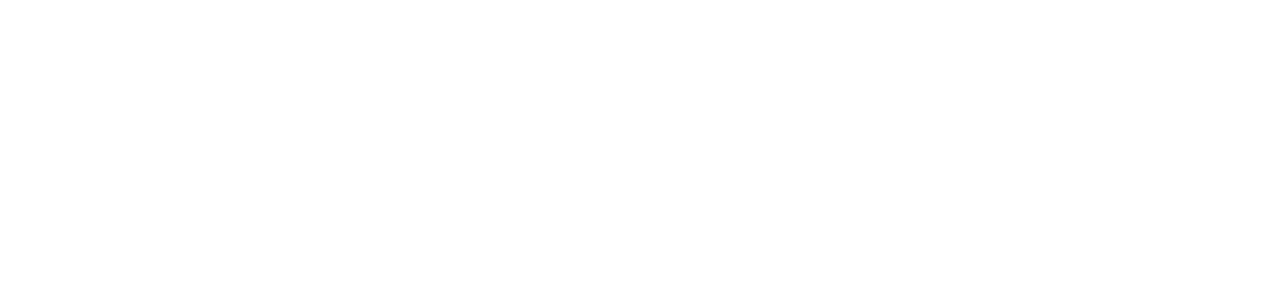
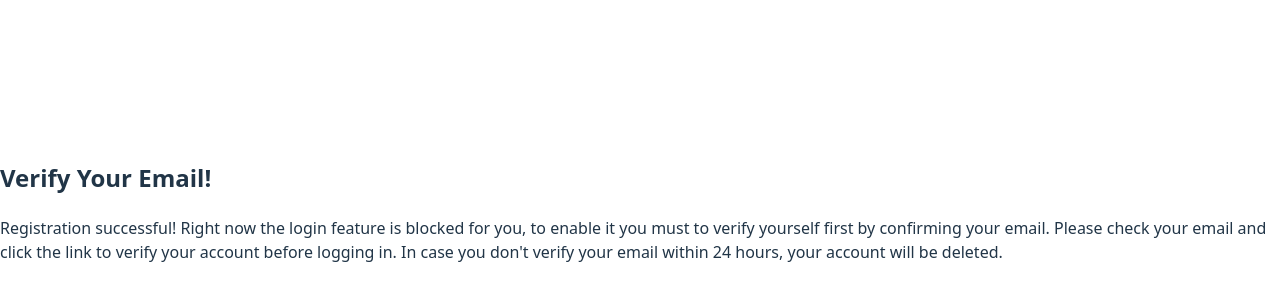
Before and after one commit to flaerqqqq/forum-project, a React (Vite) app in the folder frontend/: page /email-verify-notice in a window 1280 px wide. Before the commit this address had no page. Shown: the part 190-490 px from the top of the page. Built offline with nearby package versions, Linux system fonts and the light colour scheme.

Commit message:
confirm password feature and new page about email verification notice

```diff
--- a/frontend/src/App.jsx
+++ b/frontend/src/App.jsx
@@ -1,6 +1,7 @@
 import { BrowserRouter, Routes, Route } from 'react-router-dom';
 import Register from './pages/Register';
 import Login from './pages/Login';
+import EmailVerificationNotice from './pages/EmailVerificationNotice'
 
 function App() {
     return (
@@ -8,6 +9,7 @@
             <Routes>
                 <Route path="/register" element={<Register />} />
                 <Route path="/login" element={<Login />} />
+                <Route path="/email-verify-notice" element={<EmailVerificationNotice />} />
             </Routes>
         </BrowserRouter>
     );
--- /dev/null
+++ b/frontend/src/pages/EmailVerificationNotice.jsx
@@ -0,0 +1,15 @@
+const EmailVerificationNotice = () => {
+    return (
+        <div className="email-verification-notice">
+            <h2>Verify Your Email!</h2>
+            <p>
+                Registration successful! Right now the login feature is blocked for you, to enable it you must to verify yourself first by confirming your email.
+                Please check your email and click the link to verify your account before logging in.
+                In case you don't verify your email within 24 hours, your account will be deleted.
+            </p>
+
+        </div>
+    )
+}
+
+export default EmailVerificationNotice;
--- a/frontend/src/pages/Login.jsx
+++ b/frontend/src/pages/Login.jsx
@@ -1,6 +1,6 @@
 import { useState } from 'react';
 import AuthInput from '../components/AuthInput';
-import axios from 'axios';
+import {loginUser} from '../services/AuthService'
 import { useNavigate } from 'react-router-dom';
 
 export default function Login() {
@@ -17,16 +17,14 @@
         setError('');
 
         try {
-            const res = await axios.post('http://localhost:8080/api/v1/auth/login', form);
+            const res = await loginUser(form);
             const token = res.data.token;
 
-            // Save token to localStorage or context
             localStorage.setItem('jwt', token);
 
-            // Navigate to homepage or dashboard
             navigate('/');
         } catch (err) {
-            setError(err.response?.data?.message || 'Login failed');
+            setError(err.response?.data?.body.detail || 'Login failed');
         }
     };
 
--- a/frontend/src/pages/Register.jsx
+++ b/frontend/src/pages/Register.jsx
@@ -9,6 +9,7 @@
         displayName: '',
         email: '',
         password: '',
+        passwordConfirm: '',
         description: '',
     });
 
@@ -24,12 +25,17 @@
     const handleSubmit = async (e) => {
         e.preventDefault();
         setError(null);
+
+        if (form.password !== form.passwordConfirm) {
+            setError("Passwords do not match.");
+            return;
+        }
+
         try {
             await registerUser(form);
-            alert('Registration successful! Please check your email to verify your account.');
-            navigate('/login');
+            navigate('/email-verify-notice');
         } catch (err) {
-            const backendMessage = err.response?.data?.message || 'Registration failed.';
+            const backendMessage = err.response?.data?.body.detail || 'Registration failed.';
             setError(Array.isArray(backendMessage) ? backendMessage.join(', ') : backendMessage);
         }
     };
@@ -71,6 +77,14 @@
                     onChange={handleChange}
                     required
                 />
+                <input
+                    type="password"
+                    name="passwordConfirm"
+                    placeholder="Password Confirm"
+                    value={form.passwordConfirm}
+                    onChange={handleChange}
+                    required
+                />
                 <textarea
                     name="description"
                     placeholder="Short Description (max 250 characters)"
--- a/frontend/src/services/AuthService.js
+++ b/frontend/src/services/AuthService.js
@@ -3,3 +3,7 @@
 export const registerUser = async (formData) => {
     return api.post('/auth/register', formData); // make sure this matches your backend route
 };
+
+export const loginUser = async (formData) => {
+    return api.post('/auth/login', formData); // make sure this matches your backend route
+};
```
